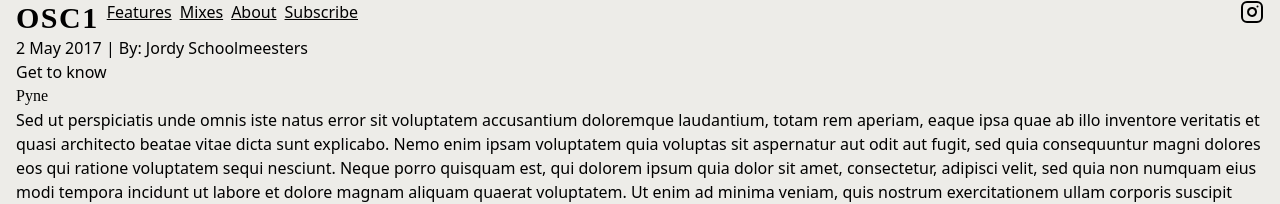
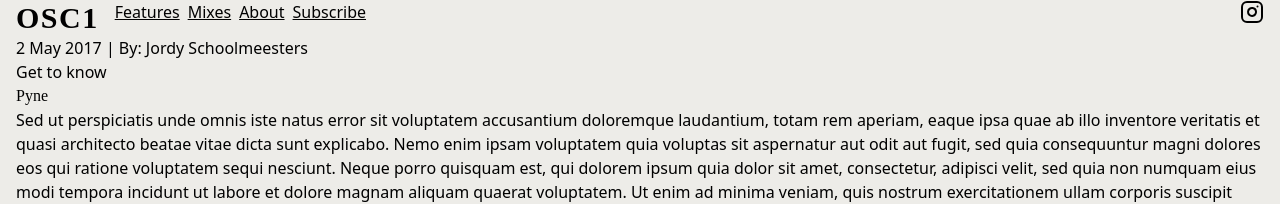
Before and after one commit to osc1blog/osc1blog.github.io, a Jekyll site: the page built from _posts/2017-5-2-pyne.md, in a window 1280 px wide. Shown: the top 204 px of the page. Built offline with Jekyll 4.4.1, drawn with Linux system fonts in a browser that asks for light colours; nearby versions of some CDN libraries; some web fonts are replaced.

Commit message:
Update nav.html

```diff
--- a/_includes/nav.html
+++ b/_includes/nav.html
@@ -1,10 +1,10 @@
 <nav class="flex justify-between">
   <div class="flex space-x-2">
-    <a href="/" class="tracking-wider text-3xl font-bold font-['Leto']">OSC1</a>
-    <a href="/features/" class="underline">Features</a>
-    <a href="/mixes/" class="underline">Mixes</a>
-    <a href="/about/" class="underline">About</a>
-    <a href="/subscribe/" class="underline">Subscribe</a>
+    <a href="/" class="tracking-wider text-3xl font-bold font-['Leto'] mr-2">OSC1</a>
+    <a href="/features/" class="underline mx-2">Features</a>
+    <a href="/mixes/" class="underline mx-2">Mixes</a>
+    <a href="/about/" class="underline mx-2">About</a>
+    <a href="/subscribe/" class="underline ml-2">Subscribe</a>
   </div>
   <a href="" class="align-bottom"><i data-feather="instagram"></i></a>
 </nav>
```
